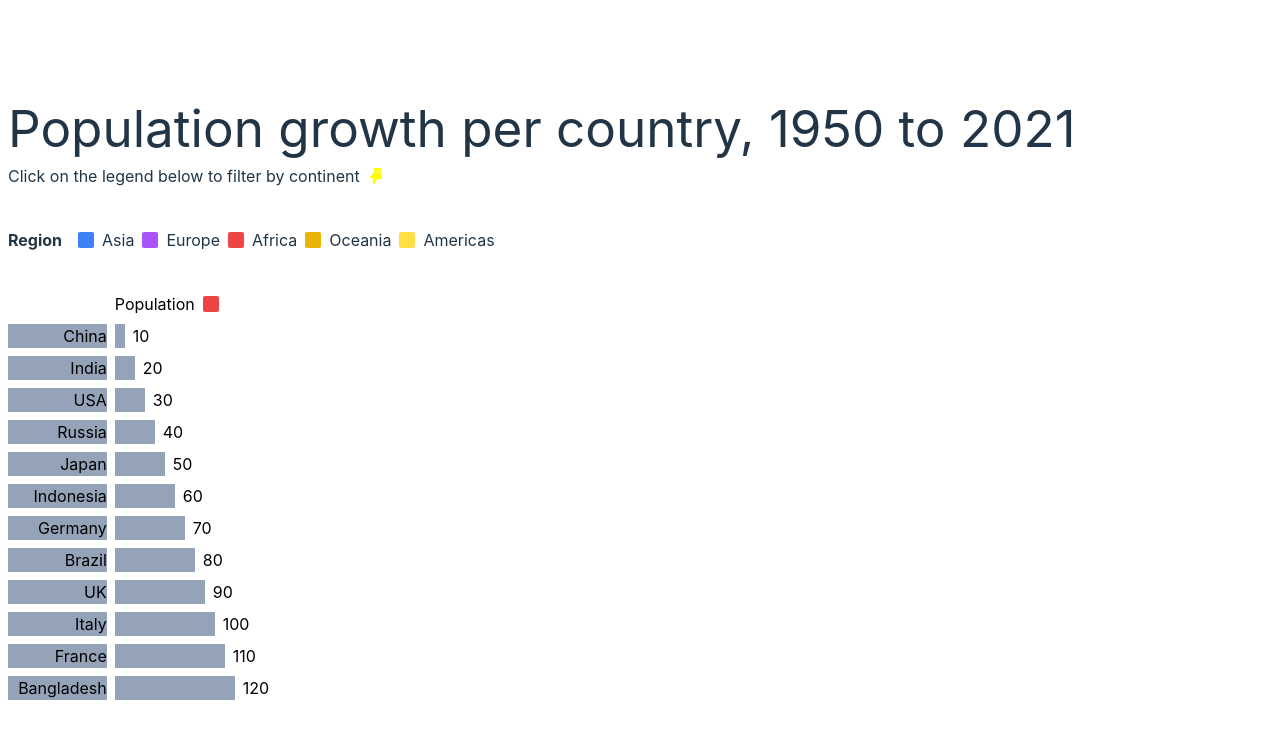
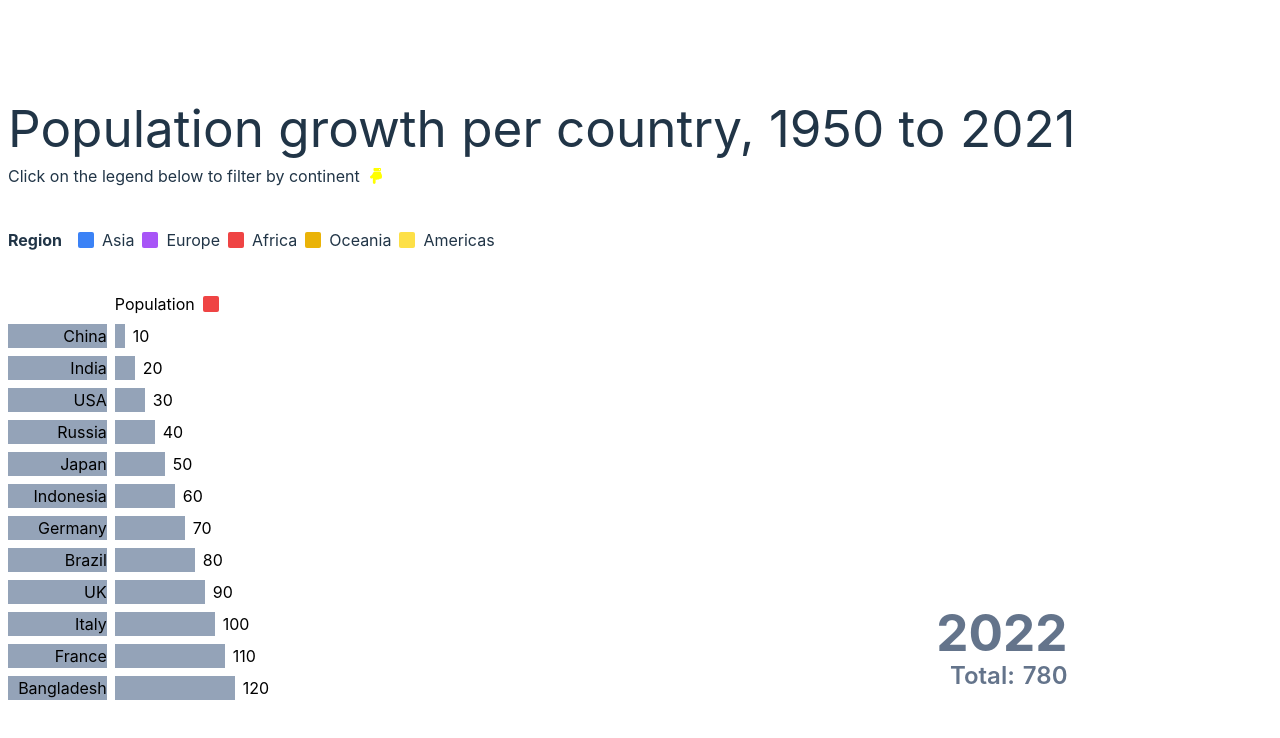
Before and after one commit to Mosspipat/react-race-bar-chart, a React (Vite) app: page / in a window 1280 px wide. Shown: the top 738 px of the page. Built offline with nearby package versions, Linux system fonts and the light colour scheme.

Commit message:
feat(yearAndPopulation): add year and pupolation box

```diff
--- a/src/App.tsx
+++ b/src/App.tsx
@@ -2,7 +2,7 @@ import React, { useState } from "react";
 import Papa from "papaparse";
 import { FaHandPointDown } from "react-icons/fa";
 import { population } from "./data/population";
-import BarChart from "./component/BarChart";
+import BarChart from "./component/BarChart/BarChart";
 import { RegionBox } from "./data/region";
 
 const App = () => {
--- a/src/component/BarChart.tsx
+++ b/src/component/BarChart/BarChart.tsx
@@ -1,5 +1,6 @@
-import React from "react";
-import { CountryPopulation } from "../data/population";
+import { useMemo, useState } from "react";
+import { CountryPopulation } from "../../data/population";
+import YearAndTotalPopulation from "./YearAndTotalPopulation";
 
 const PopulationBarScale = () => {
   return (
@@ -11,8 +12,16 @@ const PopulationBarScale = () => {
 };
 
 const BarChart = ({ countryData }: { countryData: CountryPopulation[] }) => {
+  const totalPopulation = useMemo(() => {
+    const total = countryData.reduce((acc, cur) => {
+      return (acc += cur.amount);
+    }, 0);
+    return total;
+  }, [countryData]);
+
+  console.log(countryData);
   return (
-    <div className="flex flex-col bg-white gap-2">
+    <div className="relative flex flex-col bg-white gap-2">
       <div className="grid grid-cols-10">
         <div></div>
         <div className="col-span-9 flex gap-2 text-black ">
@@ -20,7 +29,6 @@ const BarChart = ({ countryData }: { countryData: CountryPopulation[] }) => {
         </div>
       </div>
       {countryData.map((countryData) => {
-        console.log(`w-[${countryData?.amount.toString()}px]`);
         return (
           <div className="grid grid-cols-10 ">
             <div className=" text-black text-right mr-2 bg-slate-400">
@@ -38,6 +46,7 @@ const BarChart = ({ countryData }: { countryData: CountryPopulation[] }) => {
           </div>
         );
       })}
+      <YearAndTotalPopulation year={2022} totalPopulation={totalPopulation} />
     </div>
   );
 };
--- /dev/null
+++ b/src/component/BarChart/YearAndTotalPopulation.tsx
@@ -0,0 +1,19 @@
+const YearAndTotalPopulation = ({
+  year,
+  totalPopulation,
+}: {
+  year: number;
+  totalPopulation: number;
+}) => {
+  return (
+    <div className="absolute right-0 bottom-0 flex flex-col items-end p-2  text-slate-500">
+      <h1 className=" font-bold">{year}</h1>
+      <p className=" font-semibold  text-2xl">
+        <span className=" mr-2">Total:</span>
+        {totalPopulation}
+      </p>
+    </div>
+  );
+};
+
+export default YearAndTotalPopulation;
--- /dev/null
+++ b/src/component/BarChart/index.ts
@@ -0,0 +1 @@
+export {  } from "./BarChart";
```
